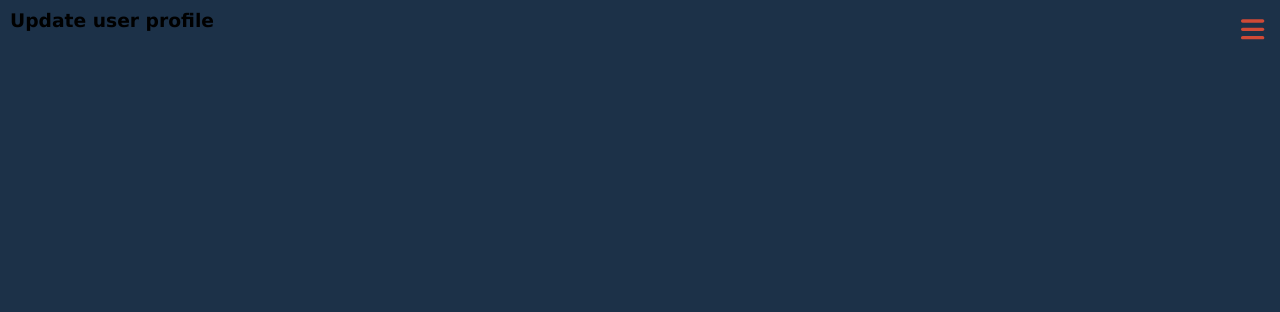
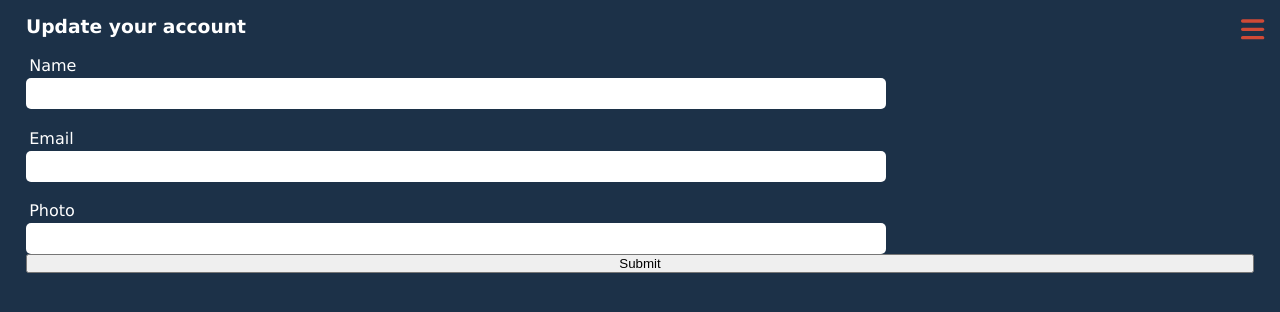
Before and after one commit to ljenchik/my-mars-mission, a React (Create React App) app in the folder frontend/: page /account/1/update in a window 1280 px wide. Shown: the top 312 px of the page. Built offline with nearby package versions, Linux system fonts and the light colour scheme; no server answers.

Commit message:
Added update user page

```diff
--- a/frontend/src/App.tsx
+++ b/frontend/src/App.tsx
@@ -8,7 +8,7 @@ import { Menu } from "./components/Menu/Menu";
 import { LoginForm } from "./components/LoginForm/LoginForm";
 import { AccountForm } from "./components/Account/AccountForm";
 import { UserProfile } from "./components/UserProfile/UserProfile";
-import { UpdateProfile } from "./components/UpdateForm/UpdateProfile";
+import { UpdateUserProfile } from "./components/UpdateUserProfile/UpdateUserProfile";
 import { TicketForm } from "./components/TicketForm/TicketForm";
 import { TicketDisplay } from "./components/Ticket/ticket";
 import { UserInfo } from "./components/UserInfo/UserInfo";
@@ -30,7 +30,7 @@ function App() {
           <Route path="/account/:id" element={<UserProfile />} />
           <Route path="/account/:id/ticket" element={<TicketForm />} />
           <Route path="/ticket/:id" element={<TicketDisplay />} />
-          <Route path="/account/:id/update" element={<UpdateProfile />} />
+          <Route path="/account/:id/update" element={<UpdateUserProfile />} />
           <Route path="/account/:id/info" element={<UserInfo />} />
         </Routes>
       </Router>
--- a/frontend/src/apiClient.ts
+++ b/frontend/src/apiClient.ts
@@ -35,6 +35,41 @@ export async function createAccount(account: Account) {
     }
   } catch (e) {
     return { success: false, id: null, error: e };
+  }
+}
+
+export async function updateAccount(id: number, account: any) {
+  try {
+    const response = await fetch(`${baseurl}/account/${id}/update`, {
+      method: "POST",
+      body: JSON.stringify(account),
+      headers: {
+        "Content-Type": "application/json",
+        "Authorization": "BEARER " + localStorage.getItem('accessToken')
+      },
+    });
+    if (response.ok) {
+      const data = await response.json();
+      if (data.success) {
+        return {
+          success: true,
+          error: ""
+        };
+      } else {
+        return {
+          success: false,
+          error: data.error,
+        };
+      }
+    } else {
+      const error = await response.text();
+      return {
+        success: false,
+        error: error,
+      };
+    }
+  } catch (e) {
+    return { success: false,  error: e };
   }
 }
 
@@ -150,7 +185,6 @@ export async function createTicket(ticket: Ticket) {
   }
 }
 
-
 export async function getTicketById(id: number) {
   try {
     const response = await fetch(
--- a/frontend/src/components/Account/AccountForm.tsx
+++ b/frontend/src/components/Account/AccountForm.tsx
@@ -14,6 +14,7 @@ export const AccountForm = () => {
     id: null,
     name: "",
     email: "",
+    photo: "",
     password: "",
     created_at: "",
     updated_at: "",
@@ -39,6 +40,7 @@ export const AccountForm = () => {
       id: null,
       name: "",
       email: "",
+      photo: "",
       password: "",
       created_at: "",
       updated_at: "",
@@ -52,6 +54,7 @@ export const AccountForm = () => {
       id: null,
       name: "",
       email: "",
+      photo: "",
       password: "",
       created_at: "",
       updated_at: "",
@@ -60,6 +63,9 @@ export const AccountForm = () => {
     request.name = account.name;
     request.email = account.email;
     request.password = account.password;
+    if (account.photo) {
+      request.photo = account.photo
+    }
 
     createAccount(request).then((response) => {
       if (!response.success) {
@@ -125,6 +131,28 @@ export const AccountForm = () => {
 
         <label
           className={
+            error.includes("photo")
+              ? "h4 highlight-label"
+              : "h4"
+          }
+        >
+          <p className="account-subtitle">Photo</p>
+          <input
+            className={
+              error.includes("photo")
+                ? "account-input highlight-box"
+                : "account-input"
+            }
+            type="url"
+            placeholder="Enter photo"
+            onChange={(event) => handleChangeEmail(event)}
+            value={account.photo}
+          ></input>
+        </label>
+
+
+        <label
+          className={
             error.includes("password")
               ? "h4 highlight-label"
               : "h4"
--- a/frontend/src/components/UpdateForm/UpdateProfile.tsx
+++ /dev/null
@@ -1,12 +0,0 @@
-import { useState, useEffect } from "react";
-import {Link, useParams } from "react-router-dom";
-import { getAccountById} from "../../apiClient";
-import { Account } from "../../models";
-import { TicketForm } from "../TicketForm/TicketForm";
-import "./UpdateProfile.scss";
-
-export function UpdateProfile() {
-    return (
-      <div>
-        <h3>Update user profile</h3>
-        </div>)}
--- /dev/null
+++ b/frontend/src/components/UpdateUserProfile/UpdateUserProfile.scss
@@ -0,0 +1,19 @@
+.update-container {
+    display: flex;
+    flex-direction: column;
+    margin: 1rem;
+    color: white;
+}
+
+.update-label {
+    color: white;
+    margin-top: 1rem;
+    padding: 0.2rem;
+}
+
+.update-input {
+    padding: 0.5rem;
+    width: 70%;
+    border-radius: 5px;
+    border: none;
+}
--- /dev/null
+++ b/frontend/src/components/UpdateUserProfile/UpdateUserProfile.tsx
@@ -0,0 +1,116 @@
+import { useState, useEffect, ChangeEvent } from "react";
+import { Link, useNavigate, useParams } from "react-router-dom";
+import { getAccountById, updateAccount } from "../../apiClient";
+import { Account } from "../../models";
+import "./UpdateUserProfile.scss";
+
+export function UpdateUserProfile() {
+    const [account, setAccount] = useState({
+      name: "",
+      email: "",
+      photo: "",
+      updated_at: ""
+    });
+
+    const params = useParams();
+    const [error, setError] = useState("");
+    const id = params.id;
+    const navigate = useNavigate();
+
+    useEffect(() => {
+      const accessToken = localStorage.getItem("accessToken");
+      getAccountById(Number(id)).then((response) => {
+        response.account.created_at = response.account.created_at.split("T")[0];
+        if (response.account.updated_at) {
+          response.account.updated_at = response.account.updated_at.split("T")[0];
+        }
+        setAccount(response.account);
+      });
+    }, []);
+
+    const handleChangeEmployeeName = (event: ChangeEvent<HTMLInputElement>) => {
+      account.name = event.target.value;
+      setAccount({ ...account });
+    }
+
+    const handleChangeEmployeeEmail = (event: ChangeEvent<HTMLInputElement>) => {
+      account.email = event.target.value;
+      setAccount({ ...account });
+    }
+
+    const handleChangeEmployeePhoto = (event: ChangeEvent<HTMLInputElement>) => {
+      account.photo = event.target.value;
+      setAccount({ ...account });
+    }
+
+    const submit = () => {
+      const request = {
+        name: "",
+        email: "",
+        photo: "",
+        updated_at: ""
+    };
+
+    if (account.name !== "") {
+      request.name = account.name;
+    }
+
+    if (account.email !== "") {
+      request.email = account.email;
+    }
+
+    if (account.photo !== "") {
+      request.photo = account.photo;
+    }
+
+    request.updated_at = new Date().toISOString();
+    updateAccount(Number(id), request).then((response: { success: any; error: string; }) => {
+      if (!response.success) {
+        setError(response.error.slice(1, -1));
+      } else {
+        navigate(`/account/${id}`, {replace: true});
+      }
+    });
+  };
+
+
+    if (!account) {
+      return <h3>Data is loading ...</h3>;
+    } else {
+      return (
+        <div className="update-container">
+        <h3>Update your account</h3>
+
+
+        <label className="update-label">Name</label>
+          <input
+            className="update-input"
+            type="text"
+            onChange={handleChangeEmployeeName}
+            value={account.name}
+          ></input>
+
+
+        <label className="update-label">Email</label>
+          <input
+           className="update-input"
+            type="email"
+            onChange={handleChangeEmployeeEmail}
+            value={account.email}
+          ></input>
+
+        <label className="update-label">Photo</label>
+          <input
+            className="update-input"
+            type="email"
+            onChange={handleChangeEmployeePhoto}
+            value={account.photo}
+          ></input>
+
+
+        <button type="submit" onClick={submit}>Submit</button>
+        </div>
+
+      );
+    }
+  }
--- a/frontend/src/components/UserInfo/UserInfo.tsx
+++ b/frontend/src/components/UserInfo/UserInfo.tsx
@@ -18,6 +18,7 @@ export function UserInfo() {
 
   useEffect(() => {
     const accessToken = localStorage.getItem("accessToken");
+    console.log(accessToken)
     getAccountById(Number(id)).then((response) => {
       response.account.created_at = response.account.created_at.split("T")[0];
       if (response.account.updated_at) {
--- a/frontend/src/models.tsx
+++ b/frontend/src/models.tsx
@@ -2,6 +2,7 @@ export interface Account {
     id : number | null,
     name: string;
     email: string;
+    photo: string;
     password: string;
     created_at: string;
     updated_at: string;
```
Also changed, not shown: frontend/src/components/UpdateForm/UpdateProfile.scss (deleted), 2 other files (tests, documents, lock files or other folders).
